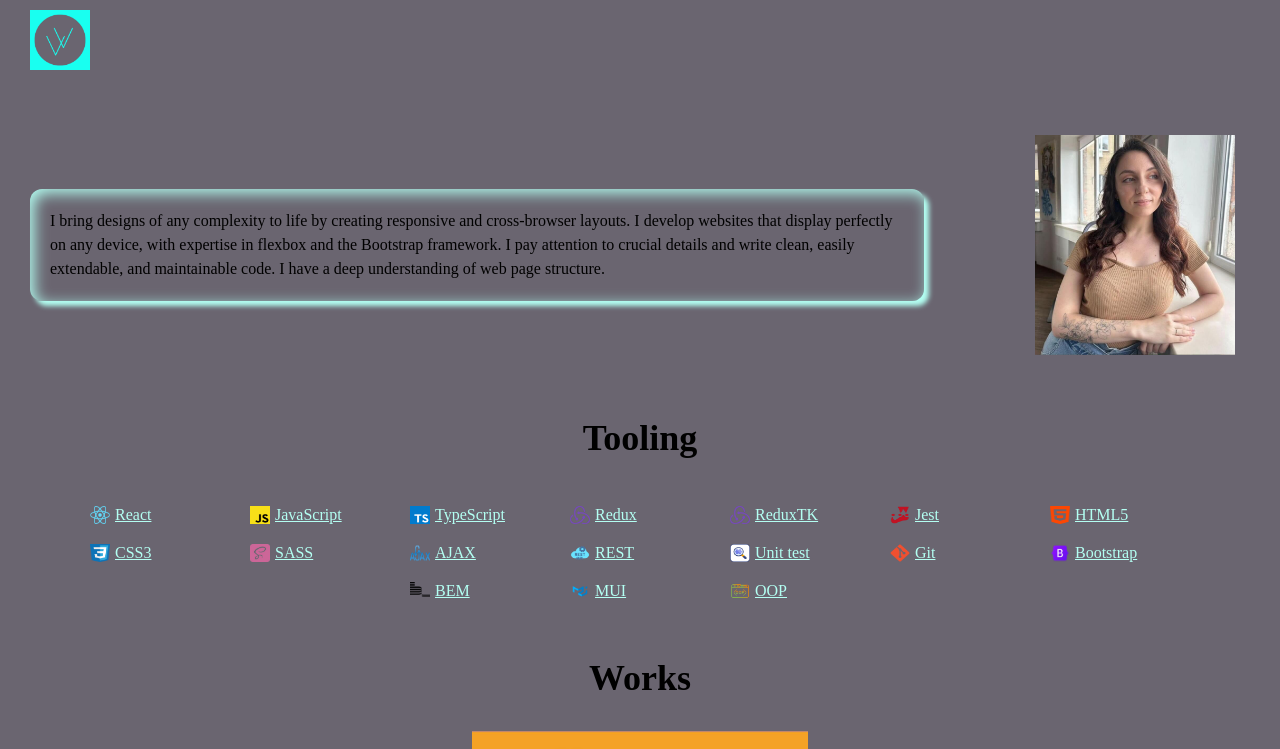
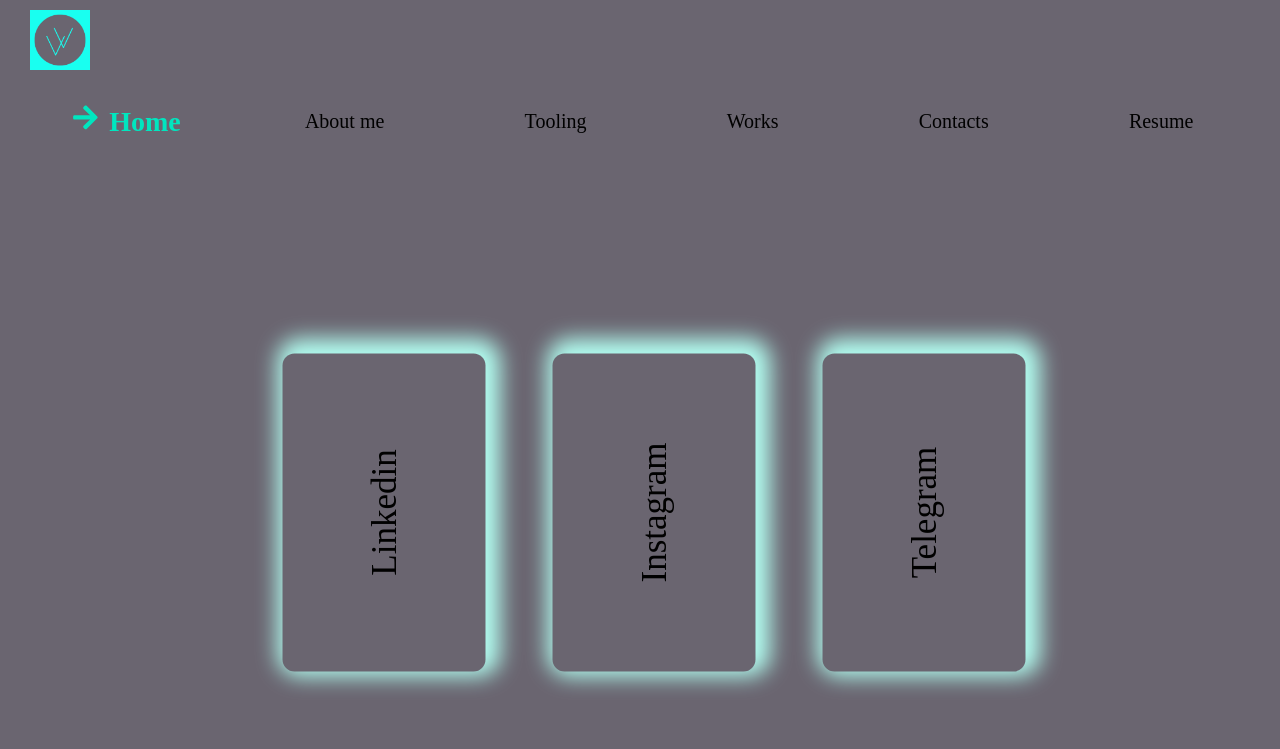
Before and after one commit to vivinohradova2/my-portfolio, a React (Create React App) app: page / in a window 1280 px wide. Shown: the top 749 px of the page. Built offline with nearby package versions, Linux system fonts and the light colour scheme; a web font is replaced by a local one.

Commit message:
social? hamburger

```diff
--- a/src/components/Header/Header.jsx
+++ b/src/components/Header/Header.jsx
@@ -29,6 +29,7 @@ const Header = () => {
               <FaHamburger onClick={handleClickHamburger} />
             </nav>
           </div>
+          {/* Mobile */}
           <div className={styles.mobile}>
             <div className={` ${isOpen ? styles.menuOpen : styles.menuClose}`}>
               <div className={styles.social}>
@@ -96,6 +97,70 @@ const Header = () => {
               </nav>
             </div>
           </div>
+
+          {/* Desktop */}
+          <div className={styles.desktop}>
+            <div className={styles.social}>
+              <a
+                href="https://www.linkedin.com/in/viktoriia-vynohradova/"
+                target="blank"
+              >
+                <p>Linkedin</p>
+              </a>
+
+              <a href="https://www.instagram.com/frontend_vika/" target="blank">
+                <p>Instagram</p>
+              </a>
+              <a href="https://t.me/vinohradova_frontend" target="blank">
+                <p>Telegram</p>
+              </a>
+            </div>
+
+            <nav className={styles.menu}>
+              <li
+                className={`${currentIndex === 0 ? styles.active : ""}`}
+                onClick={() => handleNavClick(0, "home")}
+              >
+                <FaArrowRight className={styles.arrow} />
+                Home
+              </li>
+              <li
+                className={`${currentIndex === 1 ? styles.active : ""}`}
+                onClick={() => handleNavClick(1, "about")}
+              >
+                <FaArrowRight className={styles.arrow} />
+                About me
+              </li>
+              <li
+                className={`${currentIndex === 2 ? styles.active : ""}`}
+                onClick={() => handleNavClick(2, "tooling")}
+              >
+                <FaArrowRight className={styles.arrow} />
+                Tooling
+              </li>
+              <li
+                className={`${currentIndex === 3 ? styles.active : ""}`}
+                onClick={() => handleNavClick(3, "works")}
+              >
+                <FaArrowRight className={styles.arrow} />
+                Works
+              </li>
+              <li
+                className={`${currentIndex === 4 ? styles.active : ""}`}
+                onClick={() => handleNavClick(4, "contacts")}
+              >
+                <FaArrowRight className={styles.arrow} />
+                Contacts
+              </li>
+              <li
+                className={`${currentIndex === 5 ? styles.active : ""}`}
+                onClick={() => handleNavClick(5, "resume")}
+              >
+                <FaArrowRight className={styles.arrow} />
+                Resume
+              </li>
+            </nav>
+          </div>
         </section>
       </header>
     </>
--- a/src/components/Header/Header.module.scss
+++ b/src/components/Header/Header.module.scss
@@ -22,33 +22,19 @@ header {
         display: none;
       }
     }
-    .mobile {
-      display: none;
 
-      // font-size: 34px;
-      // color: $hamburger;
-      // transition: all 0.4s;
-
-      // &:hover {
-      //   cursor: pointer;
-      //   color: $hover;
-      // }
-
-      // &:active {
-      //   color: $active;
-      // }
-
-      .menuOpen {
+    .desktop {
       display: flex;
+      flex-direction: column-reverse;
       justify-content: space-between;
       align-items: center;
-        height: 400px;
-        padding: 70px 0;
+      height: calc(100vh - 190px);
+      padding: 30px 0;
 
       .social {
         display: flex;
-          justify-content: space-around;
-          width: 77%;
+        padding: 80px 80px 80px 0;
+        margin-bottom: 100px;
 
         a {
           text-decoration: none;
@@ -58,8 +44,10 @@ header {
             display: flex;
             transform: rotate(270deg);
             min-width: 210px;
-              height: 140px;
+            height: 100%;
             box-shadow: 5px 5px 21px 10px #b3fff2;
+            padding: 10% 20%;
+            margin: 30px;
             justify-content: center;
             align-items: center;
             font-size: 35px;
@@ -78,10 +66,10 @@ header {
 
       .menu {
         display: flex;
-          flex-direction: column;
-          width: 20%;
+        width: 100%;
         align-items: center;
-          justify-content: center;
+        justify-content: space-around;
+        text-align: center;
 
         li {
           list-style: none;
@@ -120,7 +108,11 @@ header {
         }
       }
     }
+  }
+  .mobile {
+    display: none;
 
+    .menuOpen {
       .menuClose {
         display: none;
       }
@@ -132,12 +124,131 @@ header {
 @media screen and (max-width: 520px) {
   header {
     padding: $mobile;
+
     .container {
       width: 100%;
       position: relative;
 
       .top {
+        .hamburger {
+          display: flex;
+          font-size: 34px;
+          color: $hamburger;
+          transition: all 0.4s;
 
+          &:hover {
+            cursor: pointer;
+            color: $hover;
+          }
+
+          &:active {
+            color: $active;
+          }
+        }
+      }
+      .desktop {
+        display: none;
+      }
+      .mobile {
+        display: block;
+
+        .menuOpen {
+          display: flex;
+          justify-content: space-between;
+          align-items: center;
+          padding: 0;
+          height: 300px;
+
+          .social {
+            display: flex;
+            flex-direction: column;
+            width: 50%;
+
+            a {
+              text-decoration: none;
+              color: black;
+              p {
+                display: flex;
+                min-width: 60px;
+                height: 40px;
+                font-size: 16px;
+                margin: 15px;
+                box-shadow: 5px 5px 21px 10px #b3fff2;
+                justify-content: center;
+                align-items: center;
+                border-radius: 12px;
+                transition: all 0.4s;
+
+                &:hover {
+                  scale: 1.1;
+                  background: $backgroundSecond;
+                  color: $backgroundFirst;
+                  cursor: pointer;
+                }
+              }
+            }
+          }
+
+          .menu {
+            display: flex;
+            width: 50%;
+            flex-direction: column;
+            align-items: center;
+            justify-content: center;
+
+            li {
+              list-style: none;
+              padding: 8px;
+              transition: all 0.4s;
+              font-size: 20px;
+
+              &:hover {
+                color: $hover;
+                cursor: pointer;
+                scale: 1.1;
+              }
+              &:hover .arrow {
+                opacity: 1;
+              }
+
+              &:active {
+                color: $active;
+              }
+
+              .arrow {
+                opacity: 0;
+                margin-right: 7px;
+              }
+
+              &.active {
+                font-weight: bold;
+                color: $active;
+                scale: 1.4;
+
+                .arrow {
+                  opacity: 1;
+                }
+              }
+            }
+          }
+        }
+        .menuClose {
+          display: none;
+        }
+      }
+    }
+  }
+}
+
+// Tablet SD
+@media screen and (min-width: 521px) and (max-width: 768px) {
+  header {
+    padding: $tablet;
+
+    .container {
+      width: 100%;
+
+      .top {
         .hamburger {
           display: flex;
           font-size: 34px;
@@ -155,86 +266,95 @@ header {
         }
       }
 
+      .desktop {
+        display: none;
+      }
+
       .mobile {
-        display: block;
+        display: flex;
 
         .menuOpen {
+          display: flex;
+          justify-content: space-between;
+          align-items: center;
           padding: 0;
           height: 300px;
 
           .social {
+            display: flex;
             flex-direction: column;
             width: 50%;
 
             a {
+              text-decoration: none;
+              color: black;
               p {
+                display: flex;
                 min-width: 60px;
                 height: 40px;
                 font-size: 16px;
-                transform: rotate(0);
                 margin: 15px;
+                box-shadow: 5px 5px 21px 10px #b3fff2;
+                justify-content: center;
+                align-items: center;
+                border-radius: 12px;
+                transition: all 0.4s;
 
                 &:hover {
                   scale: 1.1;
+                  background: $backgroundSecond;
+                  color: $backgroundFirst;
+                  cursor: pointer;
                 }
               }
             }
           }
 
           .menu {
+            display: flex;
             width: 50%;
+            flex-direction: column;
+            align-items: center;
+            justify-content: center;
 
             li {
+              list-style: none;
+              padding: 8px;
+              transition: all 0.4s;
+              font-size: 20px;
+
               &:hover {
+                color: $hover;
+                cursor: pointer;
                 scale: 1.1;
+              }
+              &:hover .arrow {
+                opacity: 1;
+              }
+
+              &:active {
+                color: $active;
+              }
+
+              .arrow {
+                opacity: 0;
+                margin-right: 7px;
+              }
+
+              &.active {
+                font-weight: bold;
+                color: $active;
+                scale: 1.4;
+
+                .arrow {
+                  opacity: 1;
                 }
               }
             }
           }
         }
-    }
-  }
-}
-
-// Tablet SD
-@media screen and (min-width: 521px) and (max-width: 768px) {
-  header {
-    padding: $tablet;
-
-    .container {
-      width: 100%;
-
-      .menuOpen {
-        padding: 0;
-        height: 300px;
-
-        .social {
-          flex-direction: column;
-          width: 50%;
-
-          a {
-            p {
-              min-width: 60px;
-              height: 40px;
-              font-size: 16px;
-              transform: rotate(0);
-              margin: 15px;
-
-              &:hover {
-                scale: 1.1;
-              }
-            }
-          }
-        }
-
-        .menu {
-          width: 50%;
-
-          li {
-            &:hover {
-              scale: 1.1;
-            }
-          }
+        .menuClose {
+          display: none;
         }
       }
     }
```
Lines whose indentation alone changed are shown as unchanged.
